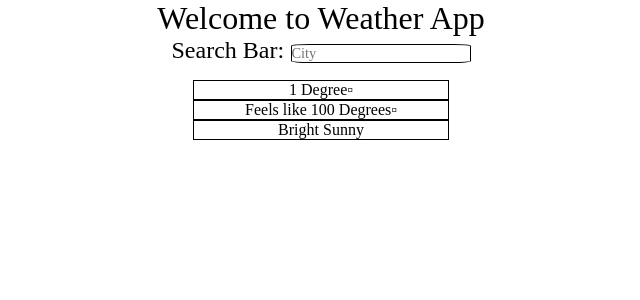
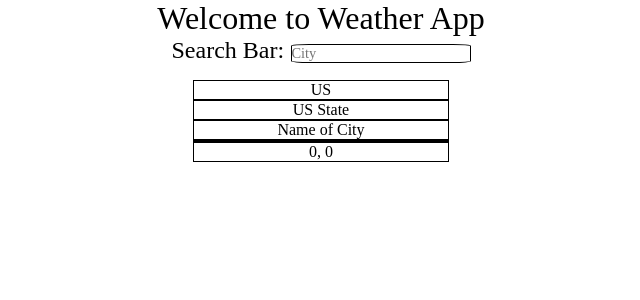
Before and after one commit to Johnny-Rport/Weather_App, a React (Create React App) app: page / in a window 1280 px wide. Shown: the top 300 px of the page, without its empty margins (319-959 px from the left). Built offline with nearby package versions, Linux system fonts and the light colour scheme; the HTML template or start-up script is replaced by a standard one; a web font is replaced by a local one.

Commit message:
- Fixed ouput issue - deleting unnecessary file

```diff
--- a/src/App.tsx
+++ b/src/App.tsx
@@ -1,14 +1,13 @@
 import React from 'react';
 import style from './App.module.css';
 import Searchbar from './components/search';
-import Output from './components/output';
 
 function App() {
   return (
     <div className={style.content}>
       <header className={style.header}>Welcome to Weather App</header>
       <Searchbar/>
-      <Output/>
+
 
     </div>
   );
--- a/src/components/informHandler.ts
+++ /dev/null
@@ -1,23 +0,0 @@
-import { input } from "./search"
-
-// type defines JSON data being retrieved
-export interface cityType {
-    coord: {lon: number, lat: number}
-    country: string
-    id: number
-    name: string
-    state: string
-}
-
-// TODO: Display the different sets of data, return whether to display the data or an alert saying searched term doesn't exist
-// Move onto Weather API to display temps
-function inform() {
-    fetch("/CITYLIST_test.json")
-    .then(response => response.json()).then((data: Array<cityType>) => {
-      let x = data.find(city => {
-        return city.name.toLowerCase() === input.toLowerCase()
-      })
-      console.log(x)
-    })
-}
-  export default inform
--- a/src/components/output.tsx
+++ b/src/components/output.tsx
@@ -1,15 +1,17 @@
-import React from 'react';
+
 import style from '../App.module.css'
+import { props} from './search';
 
-// Displays data recieved from JSON file
-function Output() {
+function Output(data: props) {
   return (
     <div className={style.grid}>
-        <p>1 Degree▫</p>
-        <p>Feels like 100 Degrees▫</p>
-        <p>Bright Sunny</p>
+      <p>{data.content.country}</p>
+      <p>{data.content.state}</p>
+      <p>{data.content.name}</p>
+      <p>{data.content.id}</p>
+      <p>{data.content.coord?.lat}, {data.content.coord?.lon}</p>
     </div>
   );
-}
+};
 
 export default Output;
--- a/src/components/search.tsx
+++ b/src/components/search.tsx
@@ -1,29 +1,59 @@
-import React, { useState } from 'react';
+import React, { Fragment, useState } from 'react';
 import style from '../App.module.css'
-import inform from './informHandler';
+import Output from '../components/output';
+
 
 // Only Thing to add is a auto-search type function
-export let input: string //Allows userInput to be exported
+interface cityType {
+  coord?: {lon: number, lat: number}
+  country?: string
+  id?: number
+  name?: string
+  state?: string
+}
+
+export interface props {
+  content: cityType
+}
+
+const exampleCity: cityType = {
+  country: 'US',
+  state: 'US State',
+  name: 'Name of City',
+  coord: {lat: 0, lon: 0}
+}
+
 function Searchbar() {
-  let [userInput, setInput] = useState('')
+  let [input, setInput] = useState('') // For when user changes input
+  let [city, setCity] = useState(exampleCity) // City is transferred to output
 
   function changeInput(event: React.ChangeEvent<HTMLInputElement>) {
-      setInput(userInput = event.target.value)
-      input = userInput
+    setInput(input = event.target.value)
   }
 
+  // Whole thing glitches out if search is wrong or rejected, intercept and fix
   function submitInput(event: React.FormEvent<HTMLFormElement>) {
     event.preventDefault()
-        inform()
+    fetch("/CITYLIST_test.json")
+    .then(response => response.json()).then((data: Array<cityType>) => {
+      let content = data.find(city => {
+        return city.name!.toLowerCase() === input.toLowerCase()
+      })
+      setCity(city = content!)
+    })
   }
-
   return (
+    <Fragment>
       <div>
         <form onSubmit={submitInput}>
             <label className={style.label}>Search Bar:</label>
-            <input className={style.search_bar} value={userInput} onChange={changeInput} placeholder="City"></input>
+            <input className={style.search_bar} value={input} onChange={changeInput} placeholder="City"></input>
         </form>
       </div>
+
+      <Output content={city}/>
+    </Fragment>
+
   );
 }
 
```
Lines whose indentation alone changed are shown as unchanged.
